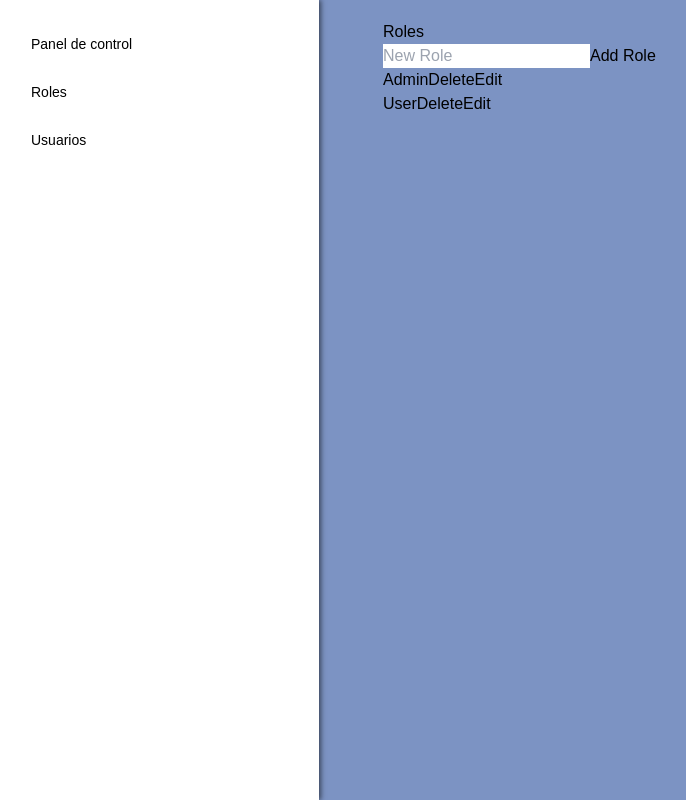
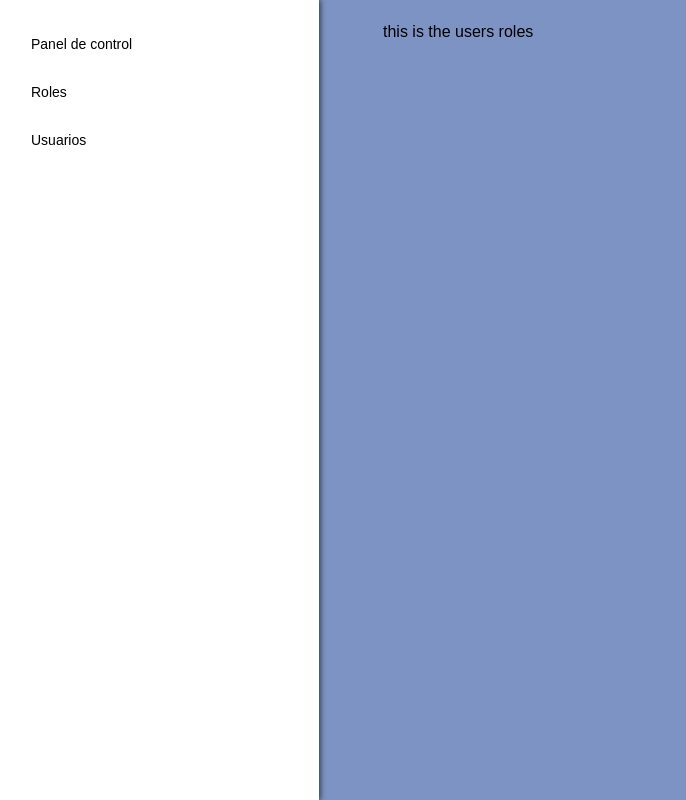
Before and after one commit to RaulBecerraB/TechShare-FrontEnd, a Next.js app: page /admin/roles in a window 1280 px wide. Shown: the whole page, without its empty margins (1-687 px from the left). Built offline with nearby package versions, Linux system fonts and the light colour scheme.

Commit message:
feat: add base content to each page
    - Added initial content to all pages.

```diff
--- a/src/app/admin/catalog/page.tsx
+++ b/src/app/admin/catalog/page.tsx
@@ -0,0 +1,9 @@
+import React from 'react'
+
+export default function catalog() {
+  return (
+    <div>
+      this is the catalog
+    </div>
+  )
+}
--- a/src/app/admin/dashboard/page.tsx
+++ b/src/app/admin/dashboard/page.tsx
@@ -3,7 +3,7 @@ import React from 'react'
 export default function dashboard() {
   return (
     <div>
-      hi
+      this is the dashboard
     </div>
   )
 }
--- a/src/app/admin/roles/page.tsx
+++ b/src/app/admin/roles/page.tsx
@@ -1,80 +1,9 @@
-import React, { useState, useEffect } from 'react';
+import React from 'react'
 
-interface Role {
-    id: number;
-    name: string;
+export default function roles() {
+  return (
+    <div>
+      this is the users roles
+    </div>
+  )
 }
-
-const RolesPage: React.FC = () => {
-    const [roles, setRoles] = useState<Role[]>([]);
-    const [newRole, setNewRole] = useState<string>('');
-    const [editingRole, setEditingRole] = useState<Role | null>(null);
-
-    useEffect(() => {
-        // Fetch roles from an API or initialize with some data
-        const fetchRoles = async () => {
-            // Replace with your API call
-            const initialRoles: Role[] = [
-                { id: 1, name: 'Admin' },
-                { id: 2, name: 'User' },
-            ];
-            setRoles(initialRoles);
-        };
-
-        fetchRoles();
-    }, []);
-
-    const addRole = () => {
-        const newRoleObj: Role = { id: roles.length + 1, name: newRole };
-        setRoles([...roles, newRoleObj]);
-        setNewRole('');
-    };
-
-    const deleteRole = (id: number) => {
-        setRoles(roles.filter(role => role.id !== id));
-    };
-
-    const startEditing = (role: Role) => {
-        setEditingRole(role);
-    };
-
-    const saveRole = () => {
-        if (editingRole) {
-            setRoles(roles.map(role => (role.id === editingRole.id ? editingRole : role)));
-            setEditingRole(null);
-        }
-    };
-
-    return (
-        <div>
-            <h1>Roles</h1>
-            <input
-                type="text"
-                value={newRole}
-                onChange={(e) => setNewRole(e.target.value)}
-                placeholder="New Role"
-            />
-            <button onClick={addRole}>Add Role</button>
-            <ul>
-                {roles.map(role => (
-                    <li key={role.id}>
-                        {editingRole && editingRole.id === role.id ? (
-                            <input
-                                type="text"
-                                value={editingRole.name}
-                                onChange={(e) => setEditingRole({ ...editingRole, name: e.target.value })}
-                            />
-                        ) : (
-                            role.name
-                        )}
-                        <button onClick={() => deleteRole(role.id)}>Delete</button>
-                        <button onClick={() => startEditing(role)}>Edit</button>
-                    </li>
-                ))}
-            </ul>
-            {editingRole && <button onClick={saveRole}>Save</button>}
-        </div>
-    );
-};
-
-export default RolesPage;
--- a/src/app/admin/users/page.tsx
+++ b/src/app/admin/users/page.tsx
@@ -0,0 +1,9 @@
+import React from 'react'
+
+export default function users() {
+  return (
+    <div>
+      this is the users page
+    </div>
+  )
+}
```
